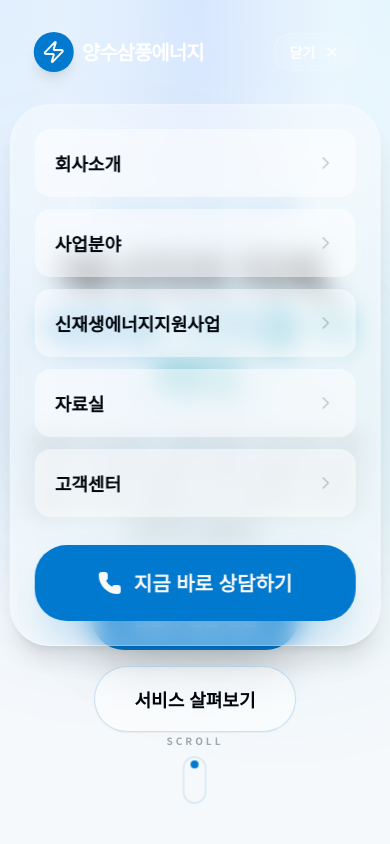
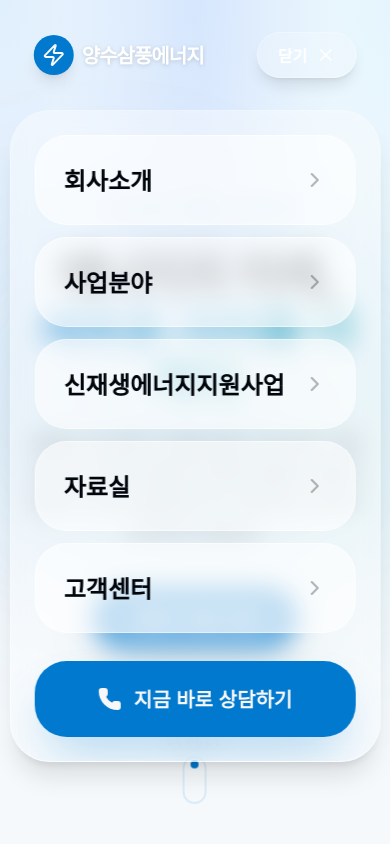
Before and after one commit to taeh-lab/joeun-energy-demo, a Next.js app: page / in a window 390 px wide. Both pictures are taken after a click on the button "메뉴". Shown: the top 844 px of the page. Built offline with nearby package versions, Linux system fonts and the light colour scheme.

Commit message:
Accessibility improvements: Increased mobile font size and enhanced header contrast for better legibility.

```diff
--- a/components/landing/header.tsx
+++ b/components/landing/header.tsx
@@ -35,7 +35,7 @@ export function Header() {
           <div className="flex h-10 w-10 items-center justify-center rounded-xl bg-primary text-primary-foreground transition-transform group-hover:rotate-12 shadow-lg">
             <Zap className="h-6 w-6" />
           </div>
-          <span className={`text-xl font-bold tracking-tighter transition-colors ${
+          <span className={`text-xl font-bold tracking-tighter transition-colors drop-shadow-sm ${
             isScrolled ? "text-foreground" : "text-white md:text-white"
           }`}>
             {controlRoom.identity.logoText}
@@ -48,7 +48,7 @@ export function Header() {
             <Link
               key={item.href}
               href={item.href}
-              className={`text-sm font-bold transition-all hover:text-primary ${
+              className={`text-sm font-bold transition-all hover:text-primary drop-shadow-sm ${
                 isScrolled ? "text-foreground" : "text-white/90 hover:text-white"
               }`}
             >
@@ -71,14 +71,14 @@ export function Header() {
           {/* Mobile Menu Button */}
           <button
             onClick={() => setIsMobileOpen(!isMobileOpen)}
-            className={`flex items-center gap-2 rounded-full px-4 py-2 transition-all md:hidden ${
+            className={`flex items-center gap-2 rounded-full px-5 py-2.5 transition-all md:hidden shadow-lg ${
               isScrolled
-                ? "bg-primary/10 text-primary border border-primary/20"
-                : "bg-white/10 text-white backdrop-blur-md border border-white/20"
+                ? "bg-primary/20 text-primary border border-primary/20"
+                : "bg-white/20 text-white backdrop-blur-md border border-white/30"
             }`}
           >
-            <span className="text-sm font-bold">{isMobileOpen ? "닫기" : "메뉴"}</span>
-            {isMobileOpen ? <X className="h-4 w-4" /> : <Menu className="h-4 w-4" />}
+            <span className="text-base font-black">{isMobileOpen ? "닫기" : "메뉴"}</span>
+            {isMobileOpen ? <X className="h-5 w-5" /> : <Menu className="h-5 w-5" />}
           </button>
         </div>
       </nav>
@@ -96,10 +96,10 @@ export function Header() {
                 key={item.href}
                 href={item.href}
                 onClick={() => setIsMobileOpen(false)}
-                className="flex items-center justify-between rounded-2xl bg-white/50 p-5 text-lg font-black text-foreground transition-all hover:bg-primary/10 active:scale-[0.98]"
+                className="flex items-center justify-between rounded-[2rem] bg-white/60 p-7 text-2xl font-black text-foreground transition-all hover:bg-primary/10 active:scale-[0.98] border border-white/50"
               >
                 {item.title}
-                <ChevronDown className="-rotate-90 h-5 w-5 opacity-20" />
+                <ChevronDown className="-rotate-90 h-6 w-6 opacity-30" />
               </Link>
             ))}
             <Link
```
